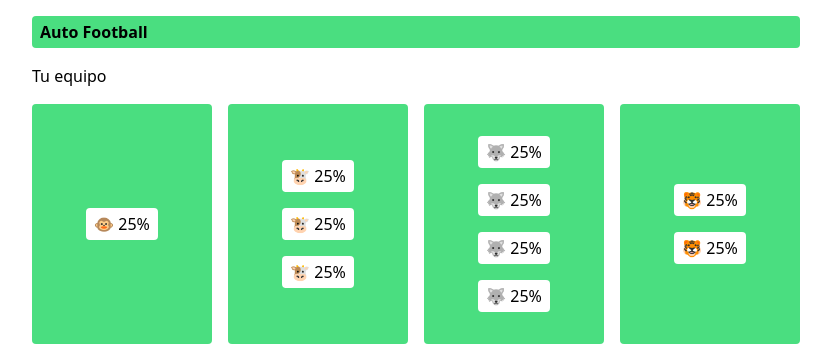
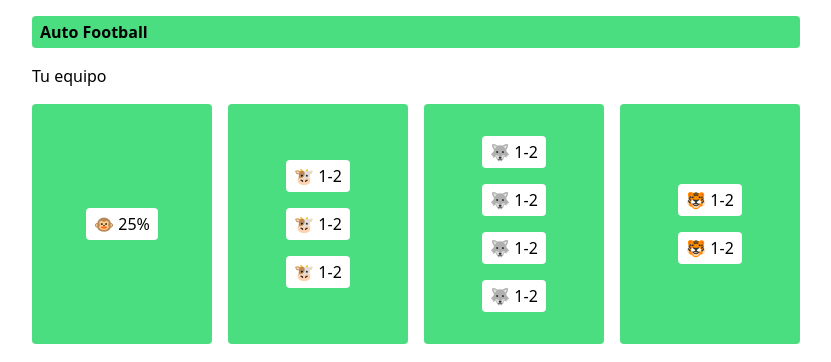
Before and after one commit to oncet/auto-football, a React (Create React App) app: page / in a window 1280 px wide. Shown: the top 362 px of the page, without its empty margins (224-1055 px from the left). Built offline with nearby package versions, Linux system fonts and the light colour scheme.

Commit message:
fix: team players

```diff
--- a/src/components/Team.js
+++ b/src/components/Team.js
@@ -11,21 +11,21 @@ const Team = ({ team }) => {
       <div className="flex-1 h-60">
         <ul className="bg-green-400 rounded flex flex-col items-center h-full justify-center gap-4">
           {team.defense.map((player) => (
-            <TeamPlayer icon="🐮" player={team.goalkeeper + "%"} />
+            <TeamPlayer icon="🐮" player={player} />
           ))}
         </ul>
       </div>
       <div className="flex-1 h-60">
         <ul className="bg-green-400 rounded flex flex-col items-center h-full justify-center gap-4">
           {team.midfielders.map((player) => (
-            <TeamPlayer icon="🐺" player={team.goalkeeper + "%"} />
+            <TeamPlayer icon="🐺" player={player} />
           ))}
         </ul>
       </div>
       <div className="flex-1 h-60">
         <ul className="bg-green-400 rounded flex flex-col items-center h-full justify-center gap-4">
           {team.forward.map((player) => (
-            <TeamPlayer icon="🐯" player={team.goalkeeper + "%"} />
+            <TeamPlayer icon="🐯" player={player} />
           ))}
         </ul>
       </div>
```
